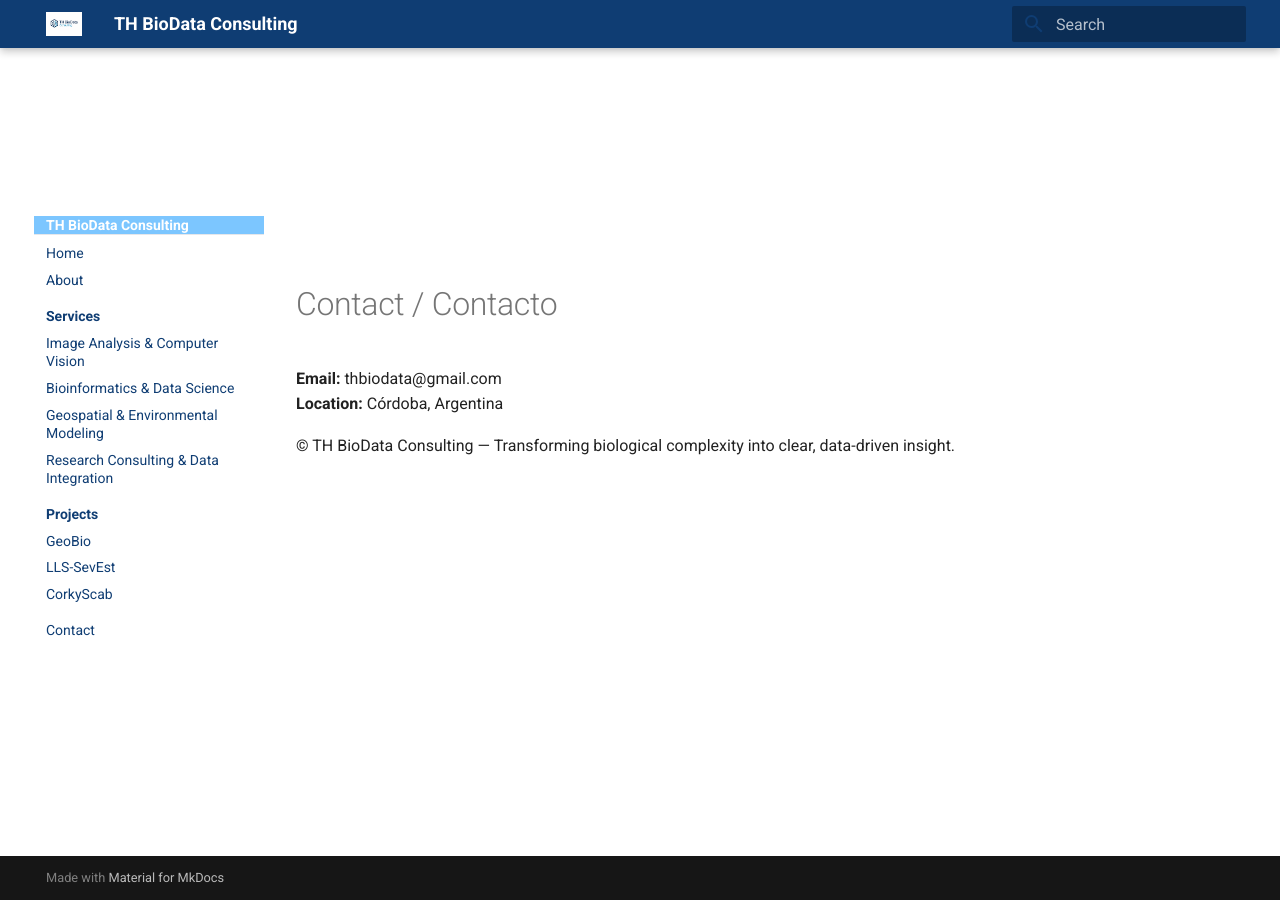
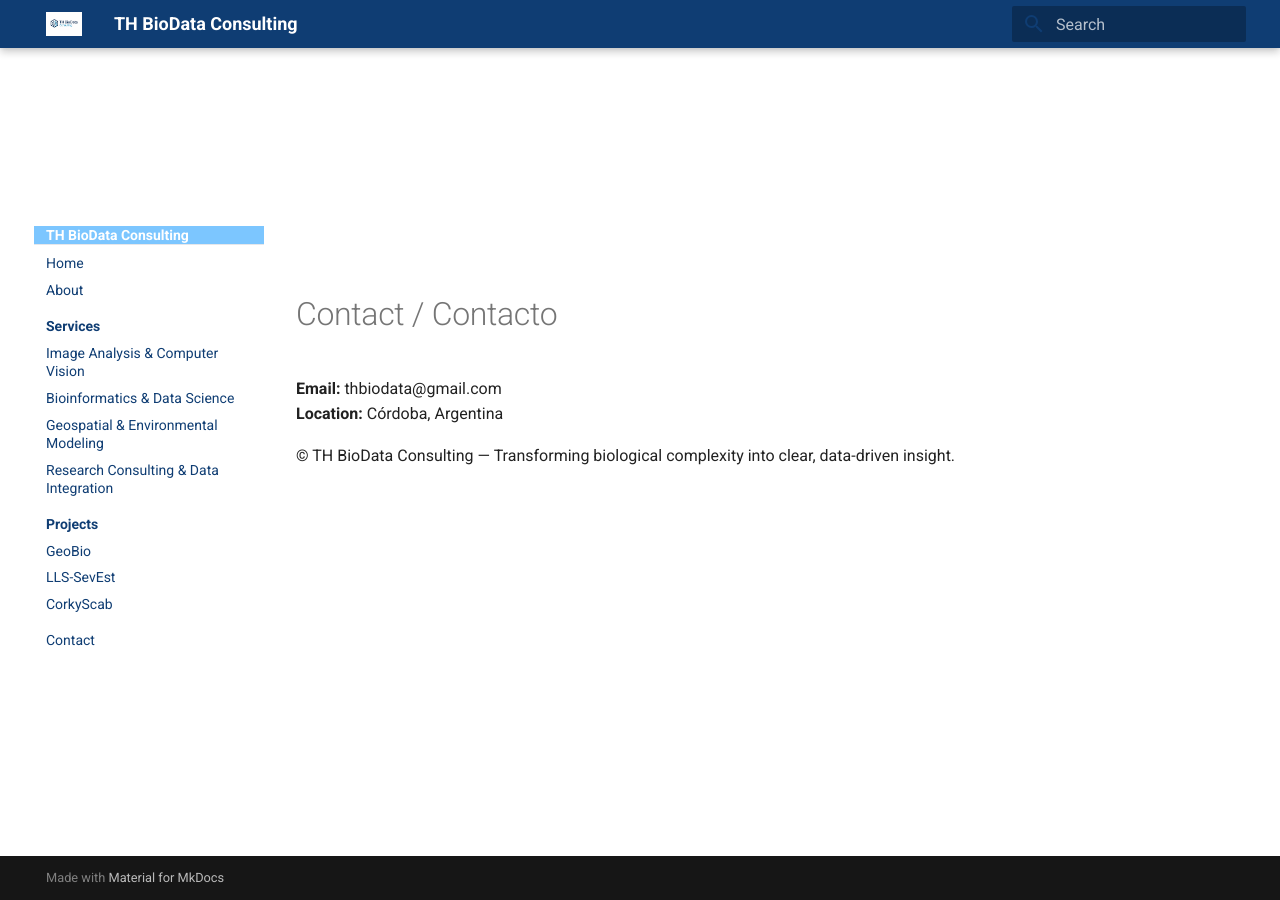
Before and after one commit to TH-BioData/th-biodata.github.io, an MkDocs documentation site: the page built from docs/contact.md, in a window 1280 px wide. Built offline with MkDocs 1.6.1 and Material for MkDocs 9.7.7, drawn with Linux system fonts in a browser that asks for light colours.

Commit message:
Update extra.css

```diff
--- a/docs/styles/extra.css
+++ b/docs/styles/extra.css
@@ -247,3 +247,15 @@ body:has(.hero--fixed) .md-main__inner {
     padding-top: var(--th-hero-height-sm, 300px) !important;
   }
 }
+/* ========= Corrección final de alineación en páginas SIN hero ========= */
+body:not(:has(.hero)) .md-main__inner {
+  padding-top: calc(var(--md-header-h, 3.6rem) + 0.5rem) !important; /* un leve margen de aire */
+}
+
+/* Evita márgenes redundantes en el primer bloque de texto o título */
+body:not(:has(.hero)) .md-content > h1:first-child,
+body:not(:has(.hero)) .md-content > .md-typeset > h1:first-child,
+body:not(:has(.hero)) .md-content > div:first-child {
+  margin-top: 0 !important;
+  padding-top: 0 !important;
+}
```
